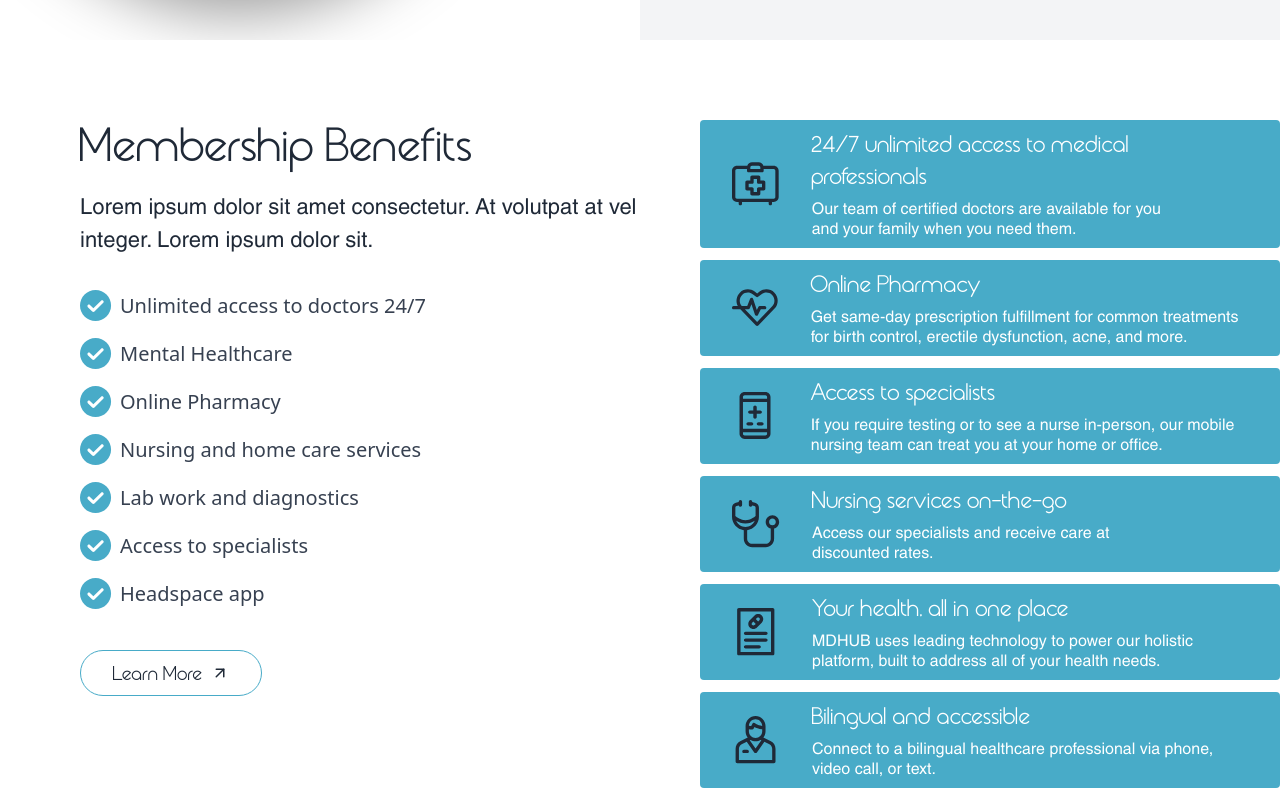
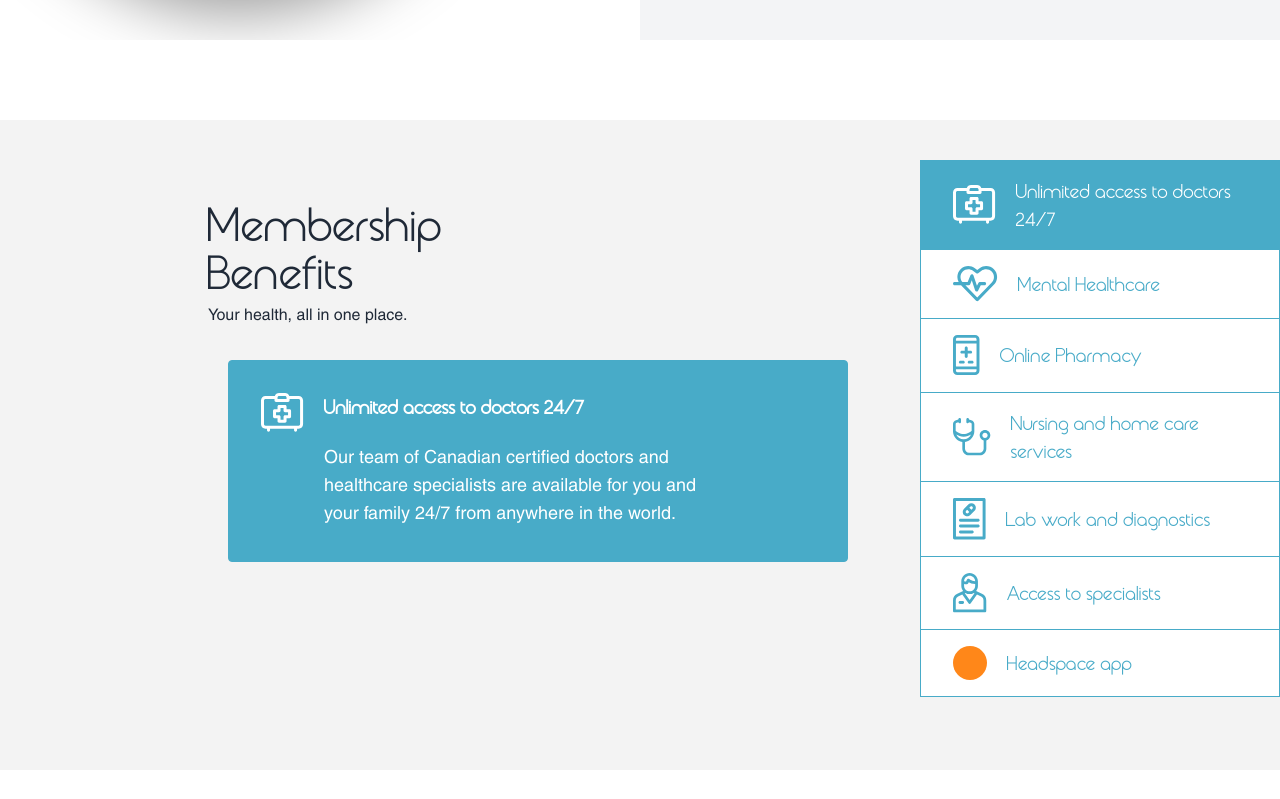
Before and after one commit to DenisLo-master/MdHub, a React (Vite) app: page / in a window 1280 px wide. Shown: the part 1461-2260 px from the top of the page. Built offline with nearby package versions, Linux system fonts and the light colour scheme.

Commit message:
added new section for membership benefits

```diff
--- a/src/sections/Home/HomeMembershipBenefitsSection.jsx
+++ b/src/sections/Home/HomeMembershipBenefitsSection.jsx
@@ -1,4 +1,4 @@
-import React from 'react'
+import React, { useState } from 'react'
 import {
   Membership01,
   Membership02,
@@ -6,134 +6,100 @@ import {
   Membership04,
   Membership05,
   Membership06,
-  OkIcon
+  Membership07,
 } from '../../assets'
-import { membershipBenefits } from '../../constants'
 import { FiArrowUpRight } from 'react-icons/fi'
 import Button from '../../components/Button'
 
 const HomeMembershipBenefitsSection = () => {
+  const [selectedBenefitId, setSelectedBenefitId] = useState(1)
   return (
-    <section className="w-full max-w-[90rem] mx-auto pb-20 flex flex-col md:flex-row">
-      <article className="px-4 md:pl-20 w-full max-w-[700px]">
-        <h2 className="w-full font-main text-center md:text-left text-4xl md:text-5xl pb-6">Membership Benefits</h2>
-        <h3 className='w-full font-body text-[22px] pb-8'>
-          Lorem ipsum dolor sit amet consectetur. At volutpat at vel integer. Lorem ipsum dolor sit.
-        </h3>
-        <ul className="space-y-4 max-w-[530px] md:text-xl px-4 md:px-0 pb-10">
-          {
-            membershipBenefits.map(({ id, title }) => (
-              <li
-                key={id}
-                className="flex items-center space-x-2 text-gray-700"
-              >
-                <div>
-                  <OkIcon className="text-primary w-8 h-8" />
-                </div>
-                <p>{title}</p>
-              </li>
-            ))
-          }
-        </ul>
-        <Button>
-          <span className="font-main text-xl">Learn More</span> <FiArrowUpRight className="md:text-lg transition-colors ease-out duration-150 group-hover:text-primary" />
-        </Button>
-      </article>
-      <article className="flex-1 space-y-8 gap-y-6 pt-6 md:pt-0">
-        <ul className="space-y-3">
-          <li
-            data-aos="fade-left"
-            data-aos-delay="200"
-            className="bg-primary rounded flex items-center gap-x-8 py-2 px-8"
+    <section className="relative w-full md:min-h-[650px] font-main bg-[#F3F3F3] pb-20 flex flex-col md:flex-row">
+      <article className="px-4 md:pl-20 w-full md:w-[calc(100vw-360px)]">
+        <div className="space-y-2 md:pt-20 md:pl-32">
+          <h2 className="w-full max-w-[200px] font-main text-center md:text-left text-4xl md:text-5xl">
+            Membership Benefits
+          </h2>
+          <h3 className='w-full font-body text-base pb-8'>
+            Your health, all in one place.
+          </h3>
+        </div>
+        <div className="flex justify-end pr-14">
+          <div
+            className="w-full max-w-[620px] md:p-8 flex gap-x-5 border border-primary  bg-primary text-white rounded"
           >
-            <Membership01 className="w-12 h-12" />
-            <div className="text-white space-y-2">
-              <h2 className="font-main text-2xl">
-                24/7 unlimited access to medical professionals
-              </h2>
-              <p className="leading-5 font-body text-base max-w-[370px]">
-                Our team of certified doctors are available for you and your family when you need them.
+            <div>
+              <Membership01 />
+            </div>
+            <div className="space-y-6 max-w-[400px]">
+              <h2 className="text-xl leading-7 font-bold">Unlimited access to doctors 24/7</h2>
+              <p className="font-body text-lg">
+                Our team of Canadian certified doctors and healthcare specialists are available for you and your family 24/7 from anywhere in the world.
               </p>
             </div>
+          </div>
+        </div>
+      </article>
+      <aside className="absolute top-10 right-0">
+        <ul>
+          <li
+            className="w-full max-w-[360px] py-4 px-8 flex items-center gap-x-5 border border-primary border-b-0  bg-primary text-white"
+          >
+            <div>
+              <Membership01 />
+            </div>
+            <h2 className="text-xl leading-7">Unlimited access to doctors 24/7</h2>
           </li>
           <li
-            data-aos="fade-left"
-            data-aos-delay="200"
-            className="bg-primary rounded flex items-center gap-x-8 py-2 px-8"
+            className="w-full max-w-[360px] py-4 px-8 flex items-center gap-x-5 border border-primary border-b-0 bg-white text-primary"
           >
-            <Membership02 className="w-12 h-12" />
-            <div className="text-white space-y-2">
-              <h2 className="font-main text-2xl">
-                Online Pharmacy
-              </h2>
-              <p className="leading-5 font-body text-base max-w-[450px]">
-                Get same-day prescription fulfillment for common treatments for birth control, erectile dysfunction, acne, and more.
-              </p>
+            <div>
+              <Membership02 />
             </div>
+            <h2 className="text-xl leading-7">Mental Healthcare</h2>
           </li>
           <li
-            data-aos="fade-left"
-            data-aos-delay="200"
-            className="bg-primary rounded flex items-center gap-x-8 py-2 px-8"
+            className="w-full max-w-[360px] py-4 px-8 flex items-center gap-x-5 border border-primary border-b-0 bg-white text-primary"
           >
-            <Membership03 className="w-12 h-12" />
-            <div className="text-white space-y-2">
-              <h2 className="font-main text-2xl">
-                Access to specialists
-              </h2>
-              <p className="leading-5 font-body text-base max-w-[450px]">
-                If you require testing or to see a nurse in-person, our mobile nursing team can treat you at your home or office.
-              </p>
+            <div>
+              <Membership03 />
             </div>
-          </li>
-
-          <li
-            data-aos="fade-left"
-            data-aos-delay="200"
-            className="bg-primary rounded flex items-center gap-x-8 py-2 px-8"
-          >
-            <Membership04 className="w-12 h-12" />
-            <div className="text-white space-y-2">
-              <h2 className="font-main text-2xl">
-                Nursing services on-the-go
-              </h2>
-              <p className="leading-5 font-body text-base max-w-[370px]">
-                Access our specialists and receive care at discounted rates.
-              </p>
-            </div>
+            <h2 className="text-xl leading-7">Online Pharmacy</h2>
           </li>
           <li
-            data-aos="fade-left"
-            data-aos-delay="200"
-            className="bg-primary rounded flex items-center gap-x-8 py-2 px-8"
+            className="w-full max-w-[360px] py-4 px-8 flex items-center gap-x-5 border border-primary border-b-0 bg-white text-primary"
           >
-            <Membership05 className="w-12 h-12" />
-            <div className="text-white space-y-2">
-              <h2 className="font-main text-2xl">
-                Your health, all in one place
-              </h2>
-              <p className="leading-5 font-body text-base max-w-[430px]">
-                MDHUB uses leading technology to power our holistic platform, built to address all of your health needs.
-              </p>
+            <div>
+              <Membership04 />
             </div>
+            <h2 className="text-xl leading-7">Nursing and home care services</h2>
           </li>
           <li
-            data-aos="fade-left"
-            data-aos-delay="200"
-            className="bg-primary rounded flex items-center gap-x-8 py-2 px-8"
+            className="w-full max-w-[360px] py-4 px-8 flex items-center gap-x-5 border border-primary border-b-0 bg-white text-primary"
           >
-            <Membership06 className="w-12 h-12" />
-            <div className="text-white space-y-2">
-              <h2 className="font-main text-2xl">
-                Bilingual and accessible
-              </h2>
-              <p className="leading-5 font-body text-base max-w-[430px]">
-                Connect to a bilingual healthcare professional via phone, video call, or text.
-              </p>
+            <div>
+              <Membership05 />
             </div>
+            <h2 className="text-xl leading-7">Lab work and diagnostics</h2>
+          </li>
+          <li
+            className="w-full max-w-[360px] py-4 px-8 flex items-center gap-x-5 border border-primary border-b-0 bg-white text-primary"
+          >
+            <div>
+              <Membership06 />
+            </div>
+            <h2 className="text-xl leading-7">Access to specialists</h2>
+          </li>
+          <li
+            className="w-full max-w-[360px] py-4 px-8 flex items-center gap-x-5 border border-primary bg-white text-primary"
+          >
+            <div>
+              <Membership07 />
+            </div>
+            <h2 className="text-xl leading-7">Headspace app</h2>
           </li>
         </ul>
-      </article>
+      </aside>
     </section>
   )
 }
```
